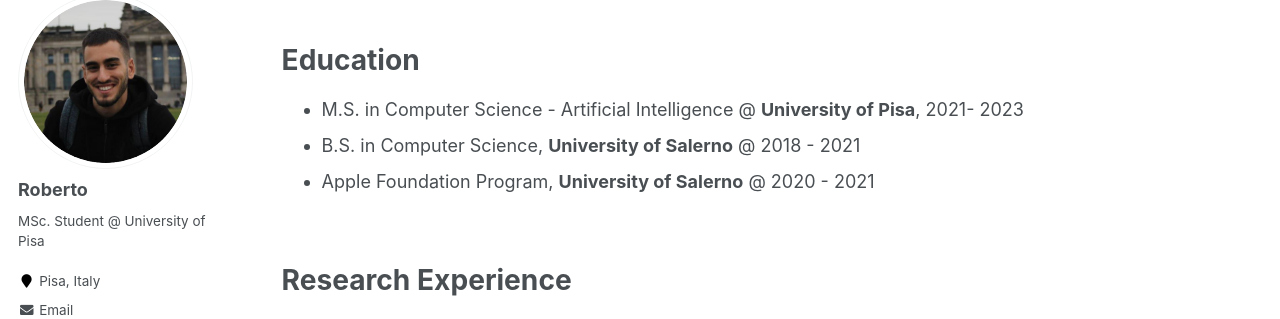
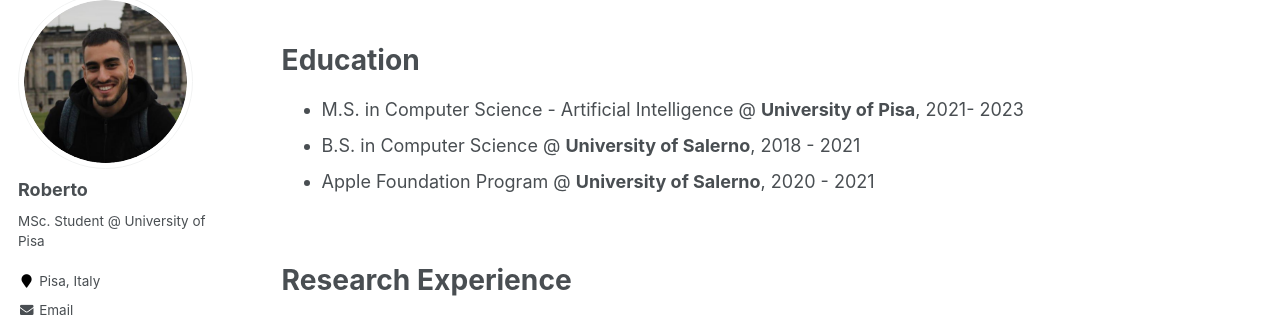
Before and after one commit to robbespo00/robbespo00.github.io, a Jekyll site: the page built from _pages/about.md, in a window 1280 px wide and 900 px high. Shown: the part 124-443 px from the top of the window. Built offline with Jekyll 4.4.1, drawn with Linux system fonts in a browser that asks for light colours.

Commit message:
github page

```diff
--- a/_pages/about.md
+++ b/_pages/about.md
@@ -15,8 +15,8 @@ redirect_from:
 Education
 ======
 * M.S. in Computer Science - Artificial Intelligence @ **University of Pisa**, 2021- 2023
-* B.S. in Computer Science, **University of Salerno** @ 2018 - 2021
-* Apple Foundation Program, **University of Salerno** @ 2020 - 2021
+* B.S. in Computer Science @ **University of Salerno**, 2018 - 2021
+* Apple Foundation Program @ **University of Salerno**, 2020 - 2021
 
 <br>
 
```
